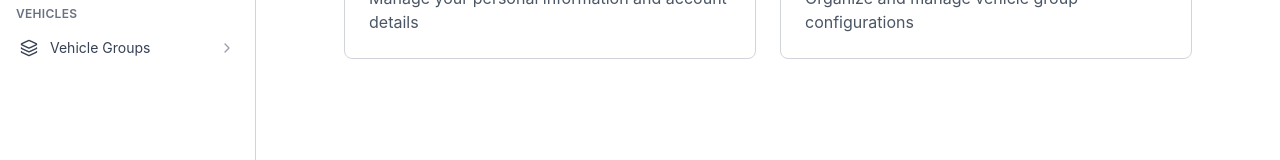
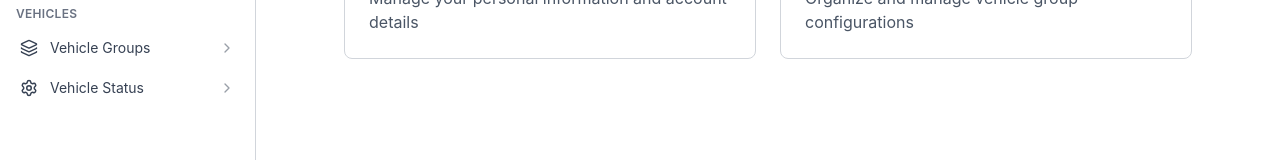
Before and after one commit to willjosh/omnipulse, a Next.js app in the folder client/: page /settings in a window 1280 px wide. Shown: the part 262-422 px from the top of the page. Built offline with nearby package versions, Linux system fonts and the light colour scheme.

Commit message:
W18ADATE-390 feat: add vehicle status navigation from settings sidebar

```diff
--- a/client/src/app/_features/shared/layout/SettingsSidebar.tsx
+++ b/client/src/app/_features/shared/layout/SettingsSidebar.tsx
@@ -1,7 +1,7 @@
 "use client";
 
 import { useRouter, usePathname } from "next/navigation";
-import { ChevronRight, ArrowLeft, Layers, User } from "lucide-react";
+import { ChevronRight, ArrowLeft, Layers, User, Settings } from "lucide-react";
 import { NavItem, NavSection } from "./types";
 
 const settingsSections: NavSection[] = [
@@ -16,6 +16,11 @@ const settingsSections: NavSection[] = [
         label: "Vehicle Groups",
         icon: Layers,
         path: "/settings/vehicle-groups",
+      },
+      {
+        label: "Vehicle Status",
+        icon: Settings,
+        path: "/settings/vehicle-status",
       },
     ],
   },
```
